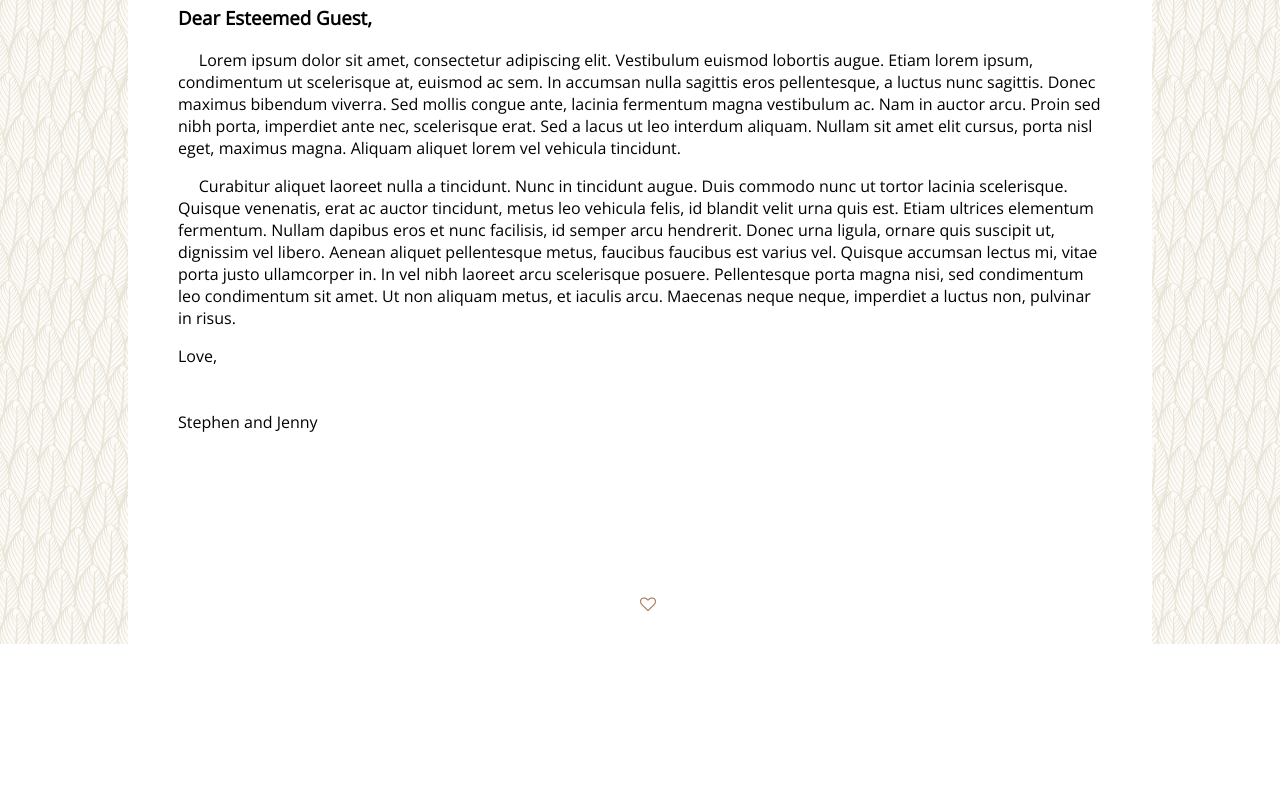
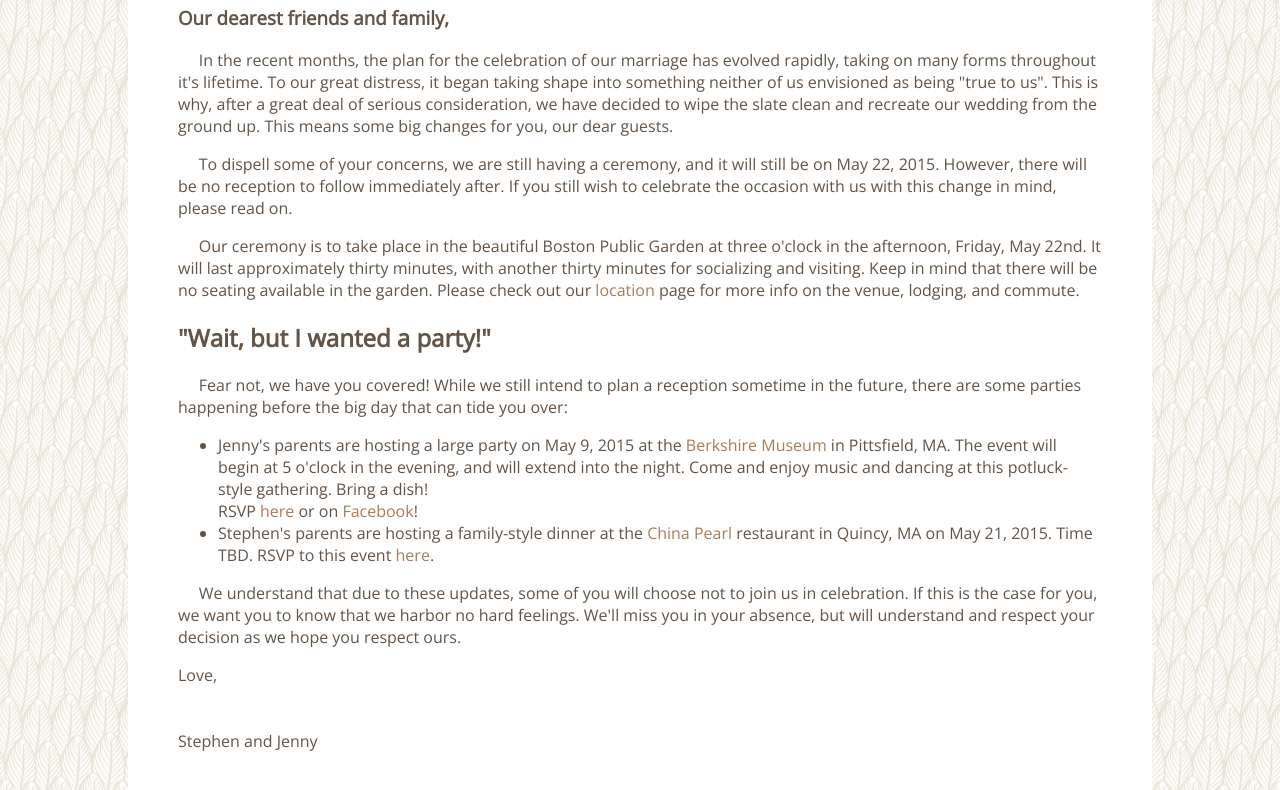
Before and after one commit to wingchi/five22fifteen, a plain HTML site: page index.html in a window 1280 px wide. Shown: the part 156-946 px from the top of the page. Before the commit the page ends 800 px from the top, so only its background shows below. Drawn offline with nearby package versions, Linux system fonts and the light colour scheme.

Commit message:
Composed home page first draft letter

```diff
--- a/index.html
+++ b/index.html
@@ -39,14 +39,31 @@
       </div>
       <div id="letter">
         <h1>Important Update</h1>
-        <h3>Dear Esteemed Guest,</h3>
+        <h3>Our dearest friends and family,</h3>
         <p>
-          &nbsp;&nbsp;&nbsp;&nbsp;&nbsp;Lorem ipsum dolor sit amet, consectetur adipiscing elit. Vestibulum euismod lobortis augue. Etiam lorem ipsum, condimentum ut scelerisque at, euismod ac sem. In accumsan nulla sagittis eros pellentesque, a luctus nunc sagittis. Donec maximus bibendum viverra. Sed mollis congue ante, lacinia fermentum magna vestibulum ac. Nam in auctor arcu. Proin sed nibh porta, imperdiet ante nec, scelerisque erat. Sed a lacus ut leo interdum aliquam. Nullam sit amet elit cursus, porta nisl eget, maximus magna. Aliquam aliquet lorem vel vehicula tincidunt.
+          &nbsp;&nbsp;&nbsp;&nbsp;&nbsp;In the recent months, the plan for the celebration of our marriage has evolved rapidly, taking on many forms throughout it's lifetime.  To our great distress, it began taking shape into something neither of us envisioned as being "true to us". This is why, after a great deal of serious consideration, we have decided to wipe the slate clean and recreate our wedding from the ground up. This means some big changes for you, our dear guests.
         </p>
 
         <p>
-          &nbsp;&nbsp;&nbsp;&nbsp;&nbsp;Curabitur aliquet laoreet nulla a tincidunt. Nunc in tincidunt augue. Duis commodo nunc ut tortor lacinia scelerisque. Quisque venenatis, erat ac auctor tincidunt, metus leo vehicula felis, id blandit velit urna quis est. Etiam ultrices elementum fermentum. Nullam dapibus eros et nunc facilisis, id semper arcu hendrerit. Donec urna ligula, ornare quis suscipit ut, dignissim vel libero. Aenean aliquet pellentesque metus, faucibus faucibus est varius vel. Quisque accumsan lectus mi, vitae porta justo ullamcorper in. In vel nibh laoreet arcu scelerisque posuere. Pellentesque porta magna nisi, sed condimentum leo condimentum sit amet. Ut non aliquam metus, et iaculis arcu. Maecenas neque neque, imperdiet a luctus non, pulvinar in risus.
+          &nbsp;&nbsp;&nbsp;&nbsp;&nbsp;To dispell some of your concerns, we are still having a ceremony, and it will still be on May 22, 2015. However, there will be no reception to follow immediately after. If you still wish to celebrate the occasion with us with this change in mind, please read on.
         </p>
+
+        <p>
+          &nbsp;&nbsp;&nbsp;&nbsp;&nbsp;Our ceremony is to take place in the beautiful Boston Public Garden at three o'clock in the afternoon, Friday, May 22nd. It will last approximately thirty minutes, with another thirty minutes for socializing and visiting. Keep in mind that there will be no seating available in the garden. Please check out our <a href="">location</a> page for more info on the venue, lodging, and commute.
+        </p>
+
+        <h2>"Wait, but I wanted a party!"</h2>
+        <p>&nbsp;&nbsp;&nbsp;&nbsp;&nbsp;Fear not, we have you covered! While we still intend to plan a reception sometime in the future, there are some parties happening before the big day that can tide you over:
+        </p>
+        <ul>
+          <li>Jenny's parents are hosting a large party on May 9, 2015 at the <a href"">Berkshire Museum</a> in Pittsfield, MA. The event will begin at 5 o'clock in the evening, and will extend into the night. Come and enjoy music and dancing at this potluck-style gathering. Bring a dish! <br> RSVP <a href"">here</a> or on <a href"">Facebook</a>!</li>
+          <li>Stephen's parents are hosting a family-style dinner at the <a href"">China Pearl</a> restaurant in Quincy, MA on May 21, 2015. Time TBD. RSVP to this event <a href"">here</a>.</li>
+        </ul>
+
+        <p>
+          &nbsp;&nbsp;&nbsp;&nbsp;&nbsp;We understand that due to these updates, some of you will choose not to join us in celebration. If this is the case for you, we want you to know that we harbor no hard feelings. We'll miss you in your absence, but will understand and respect your decision as we hope you respect ours.
+        </p>
+
         <p>
           Love,
           <br><br><br>
--- a/style.css
+++ b/style.css
@@ -23,6 +23,7 @@ a:hover {
 	margin-right: auto;
 	min-height: 100%;
 	margin-bottom: -100px;
+	color: #635448;
 }
 
 .content:after {
```
